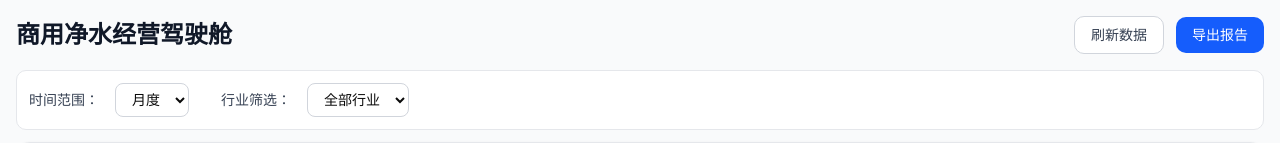
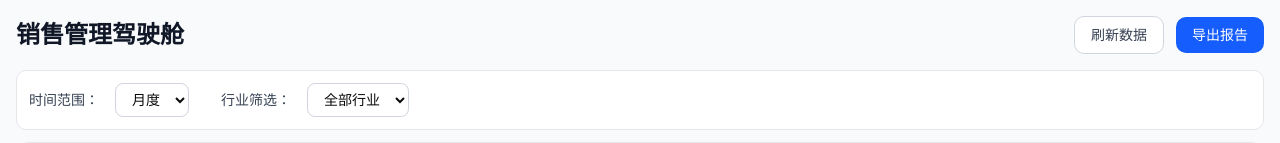
Before and after one commit to navylee1990/coze_jsc, a Next.js app: page / in a window 1280 px wide. Shown: the top 143 px of the page. Built offline with nearby package versions, Linux system fonts and the light colour scheme.

Commit message:
style: 将页面标题从商用净水经营驾驶舱改为销售管理驾驶舱

```diff
--- a/src/app/page.tsx
+++ b/src/app/page.tsx
@@ -227,7 +227,7 @@ export default function WaterPurifierDashboard() {
       <header className="mb-4">
         <div className="flex items-center justify-between">
           <div>
-            <h1 className="text-2xl font-bold text-gray-900">商用净水经营驾驶舱</h1>
+            <h1 className="text-2xl font-bold text-gray-900">销售管理驾驶舱</h1>
           </div>
           <div className="flex items-center gap-3">
             <button className="px-4 py-2 text-sm font-medium text-gray-700 bg-white border border-gray-300 rounded-lg hover:bg-gray-50">
```
